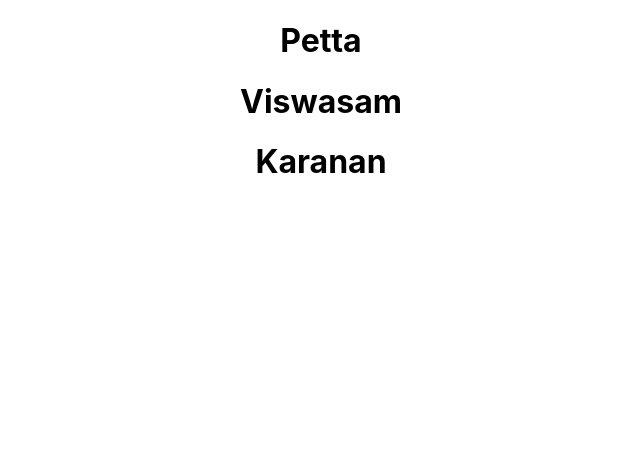
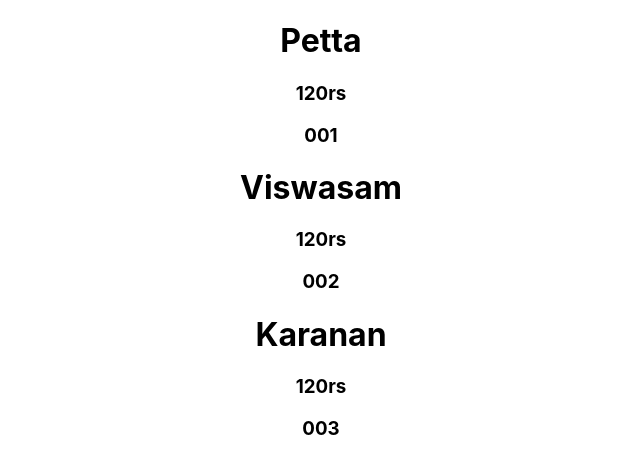
Before and after one commit to vinothsmart/react-context, a React (Create React App) app: page / in a window 1280 px wide. Shown: the top 474 px of the page, without its empty margins (319-959 px from the left). Built offline with nearby package versions, Linux system fonts and the light colour scheme.

Commit message:
in props id,key and price

```diff
--- a/src/Movie.js
+++ b/src/Movie.js
@@ -1,7 +1,9 @@
-const Movie = ({ name }) => {
+const Movie = ({ name, price, id }) => {
   return (
     <div>
       <h1>{name}</h1>
+      <h3>{price}</h3>
+      <h3>{id}</h3>
     </div>
   );
 };
--- a/src/MovieList.js
+++ b/src/MovieList.js
@@ -22,7 +22,12 @@
   return (
     <div>
       {movieList.map((movie) => (
-        <Movie name={movie.name} />
+        <Movie
+          name={movie.name}
+          price={movie.price}
+          id={movie.id}
+          key={movie.id}
+        />
       ))}
     </div>
   );
```
